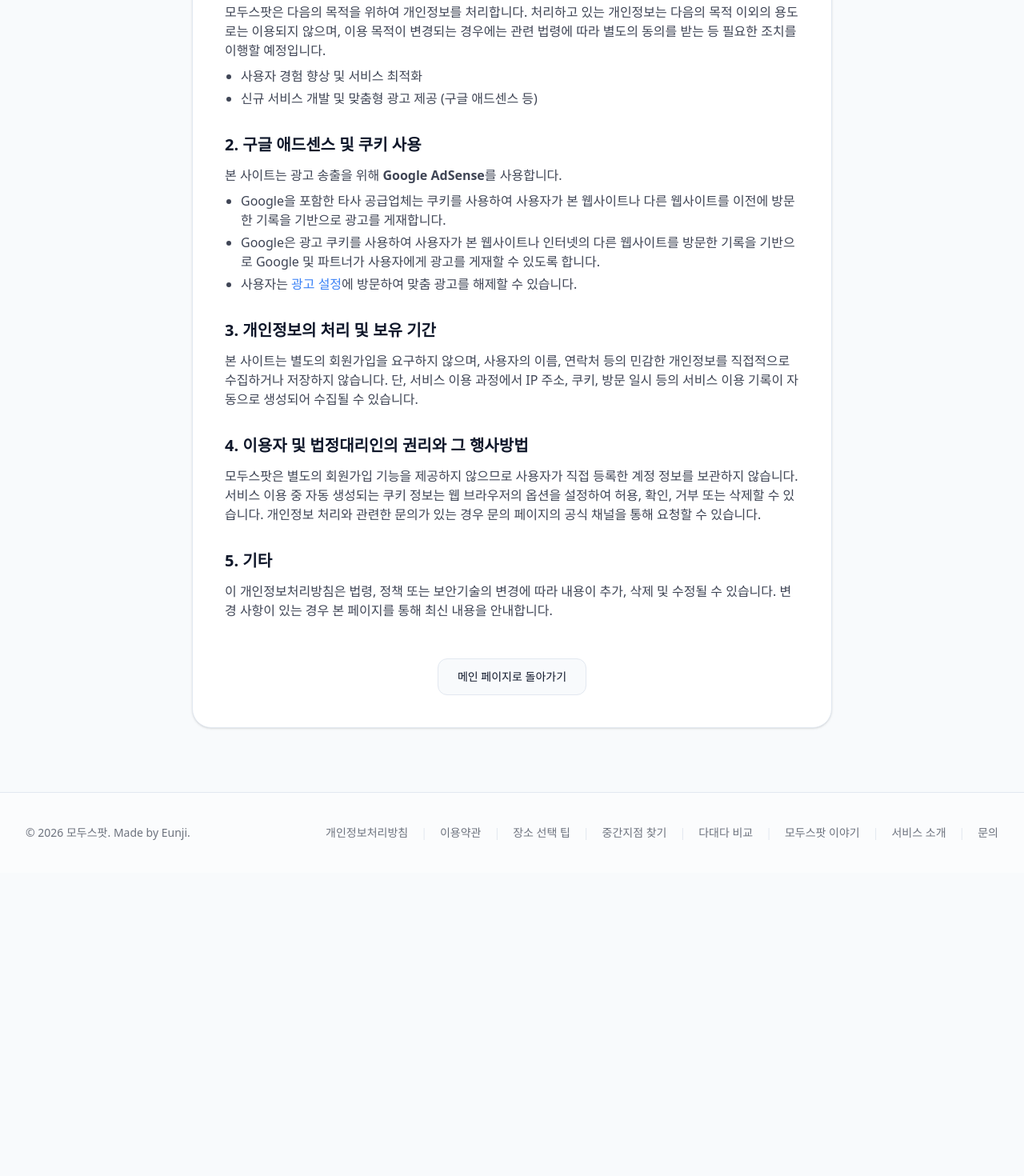
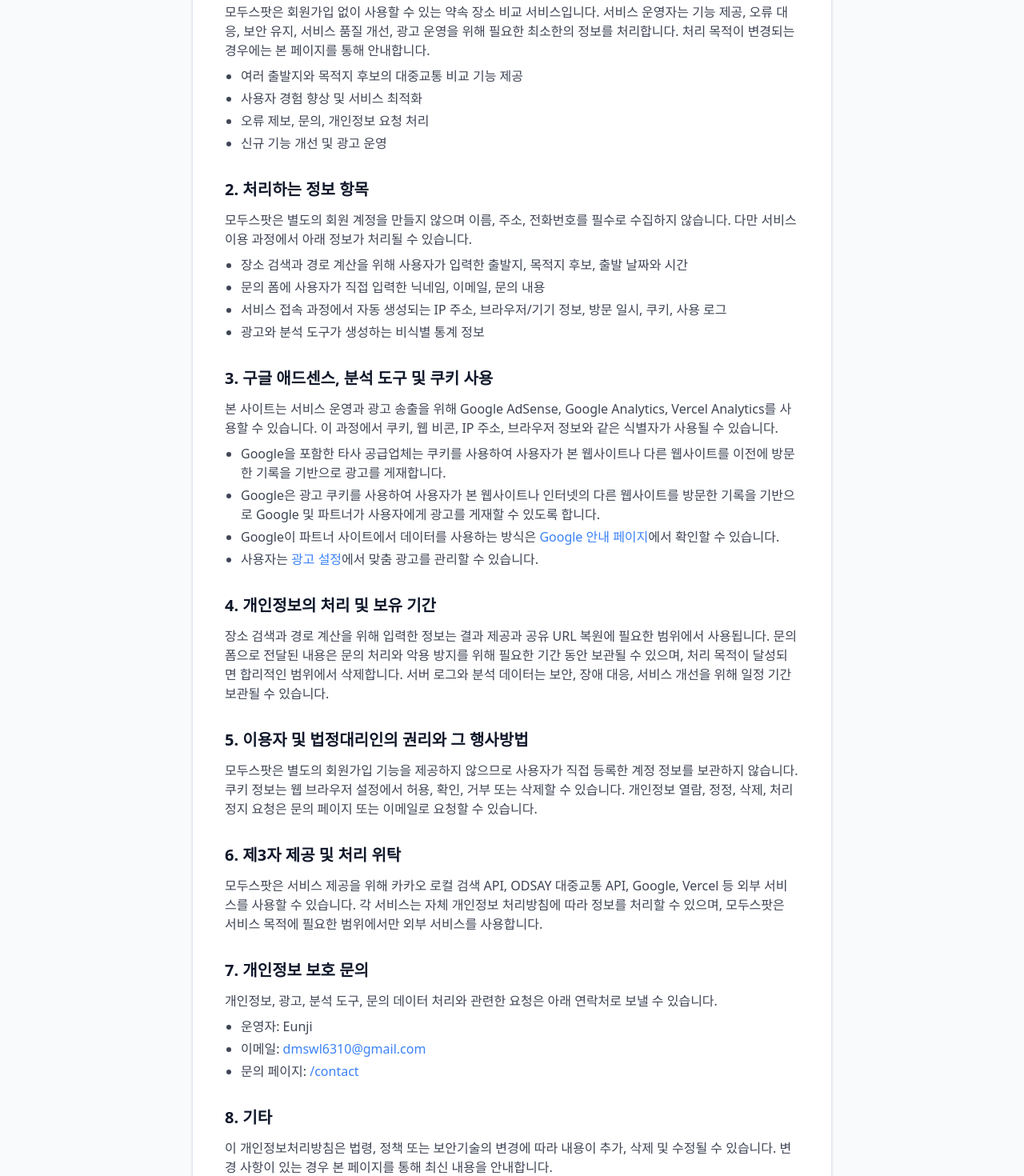
Before and after one commit to dmswl6310/find-service, a Next.js app: page /privacy in a window 1280 px wide. Shown: the part 320-1790 px from the top of the page at 80% size. Before the commit the page ends 1411 px from the top, so only its background shows below. Built offline with nearby package versions, Linux system fonts and the light colour scheme; no server answers.

Commit message:
docs(policy): 개인정보와 이용약관 상세화
Ultraworked with [Sisyphus](https://github.com/code-yeongyu/oh-my-openagent)

Co-authored-by: Sisyphus <clio-agent@sisyphuslabs.ai>

```diff
--- a/app/privacy/page.tsx
+++ b/app/privacy/page.tsx
@@ -1,8 +1,12 @@
+import type { Metadata } from "next";
 import Link from "next/link";
 
-export const metadata = {
+export const metadata: Metadata = {
   title: "개인정보처리방침 | 모두스팟",
-  description: "모두스팟 서비스의 개인정보처리방침입니다.",
+  description: "모두스팟의 개인정보 수집 항목, 분석·광고 도구, 문의 처리, 보유 기간과 이용자 권리를 안내합니다.",
+  alternates: {
+    canonical: "/privacy",
+  },
 };
 
 export default function PrivacyPage() {
@@ -14,7 +18,7 @@
             개인정보처리방침
           </h1>
           <p className="text-sm text-foreground/50">
-            마지막 업데이트: 2026년 4월 28일
+            마지막 업데이트: 2026년 5월 14일
           </p>
         </header>
 
@@ -22,42 +26,91 @@
           <div>
             <h2 className="text-xl font-bold text-foreground mb-3">1. 개인정보의 처리 목적</h2>
             <p>
-              모두스팟은 다음의 목적을 위하여 개인정보를 처리합니다. 처리하고 있는 개인정보는 다음의 목적 이외의 용도로는 이용되지 않으며, 이용 목적이 변경되는 경우에는 관련 법령에 따라 별도의 동의를 받는 등 필요한 조치를 이행할 예정입니다.
+              모두스팟은 회원가입 없이 사용할 수 있는 약속 장소 비교 서비스입니다. 서비스 운영자는
+              기능 제공, 오류 대응, 보안 유지, 서비스 품질 개선, 광고 운영을 위해 필요한 최소한의
+              정보를 처리합니다. 처리 목적이 변경되는 경우에는 본 페이지를 통해 안내합니다.
             </p>
             <ul className="list-disc pl-5 mt-2 space-y-1">
+              <li>여러 출발지와 목적지 후보의 대중교통 비교 기능 제공</li>
               <li>사용자 경험 향상 및 서비스 최적화</li>
-              <li>신규 서비스 개발 및 맞춤형 광고 제공 (구글 애드센스 등)</li>
+              <li>오류 제보, 문의, 개인정보 요청 처리</li>
+              <li>신규 기능 개선 및 광고 운영</li>
             </ul>
           </div>
 
           <div>
-            <h2 className="text-xl font-bold text-foreground mb-3">2. 구글 애드센스 및 쿠키 사용</h2>
+            <h2 className="text-xl font-bold text-foreground mb-3">2. 처리하는 정보 항목</h2>
             <p>
-              본 사이트는 광고 송출을 위해 <strong>Google AdSense</strong>를 사용합니다.
+              모두스팟은 별도의 회원 계정을 만들지 않으며 이름, 주소, 전화번호를 필수로
+              수집하지 않습니다. 다만 서비스 이용 과정에서 아래 정보가 처리될 수 있습니다.
+            </p>
+            <ul className="list-disc pl-5 mt-2 space-y-1">
+              <li>장소 검색과 경로 계산을 위해 사용자가 입력한 출발지, 목적지 후보, 출발 날짜와 시간</li>
+              <li>문의 폼에 사용자가 직접 입력한 닉네임, 이메일, 문의 내용</li>
+              <li>서비스 접속 과정에서 자동 생성되는 IP 주소, 브라우저/기기 정보, 방문 일시, 쿠키, 사용 로그</li>
+              <li>광고와 분석 도구가 생성하는 비식별 통계 정보</li>
+            </ul>
+          </div>
+
+          <div>
+            <h2 className="text-xl font-bold text-foreground mb-3">3. 구글 애드센스, 분석 도구 및 쿠키 사용</h2>
+            <p>
+              본 사이트는 서비스 운영과 광고 송출을 위해 Google AdSense, Google Analytics,
+              Vercel Analytics를 사용할 수 있습니다. 이 과정에서 쿠키, 웹 비콘, IP 주소,
+              브라우저 정보와 같은 식별자가 사용될 수 있습니다.
             </p>
             <ul className="list-disc pl-5 mt-2 space-y-1">
               <li>Google을 포함한 타사 공급업체는 쿠키를 사용하여 사용자가 본 웹사이트나 다른 웹사이트를 이전에 방문한 기록을 기반으로 광고를 게재합니다.</li>
               <li>Google은 광고 쿠키를 사용하여 사용자가 본 웹사이트나 인터넷의 다른 웹사이트를 방문한 기록을 기반으로 Google 및 파트너가 사용자에게 광고를 게재할 수 있도록 합니다.</li>
-              <li>사용자는 <a href="https://myadcenter.google.com/" target="_blank" rel="noopener noreferrer" className="text-primary hover:underline">광고 설정</a>에 방문하여 맞춤 광고를 해제할 수 있습니다.</li>
+              <li>Google이 파트너 사이트에서 데이터를 사용하는 방식은 <a href="https://policies.google.com/technologies/partner-sites" target="_blank" rel="noopener noreferrer" className="text-primary hover:underline">Google 안내 페이지</a>에서 확인할 수 있습니다.</li>
+              <li>사용자는 <a href="https://myadcenter.google.com/" target="_blank" rel="noopener noreferrer" className="text-primary hover:underline">광고 설정</a>에서 맞춤 광고를 관리할 수 있습니다.</li>
             </ul>
           </div>
 
           <div>
-            <h2 className="text-xl font-bold text-foreground mb-3">3. 개인정보의 처리 및 보유 기간</h2>
+            <h2 className="text-xl font-bold text-foreground mb-3">4. 개인정보의 처리 및 보유 기간</h2>
             <p>
-              본 사이트는 별도의 회원가입을 요구하지 않으며, 사용자의 이름, 연락처 등의 민감한 개인정보를 직접적으로 수집하거나 저장하지 않습니다. 단, 서비스 이용 과정에서 IP 주소, 쿠키, 방문 일시 등의 서비스 이용 기록이 자동으로 생성되어 수집될 수 있습니다.
+              장소 검색과 경로 계산을 위해 입력한 정보는 결과 제공과 공유 URL 복원에 필요한 범위에서
+              사용됩니다. 문의 폼으로 전달된 내용은 문의 처리와 악용 방지를 위해 필요한 기간 동안
+              보관될 수 있으며, 처리 목적이 달성되면 합리적인 범위에서 삭제합니다. 서버 로그와 분석
+              데이터는 보안, 장애 대응, 서비스 개선을 위해 일정 기간 보관될 수 있습니다.
             </p>
           </div>
 
           <div>
-            <h2 className="text-xl font-bold text-foreground mb-3">4. 이용자 및 법정대리인의 권리와 그 행사방법</h2>
+            <h2 className="text-xl font-bold text-foreground mb-3">5. 이용자 및 법정대리인의 권리와 그 행사방법</h2>
             <p>
-              모두스팟은 별도의 회원가입 기능을 제공하지 않으므로 사용자가 직접 등록한 계정 정보를 보관하지 않습니다. 서비스 이용 중 자동 생성되는 쿠키 정보는 웹 브라우저의 옵션을 설정하여 허용, 확인, 거부 또는 삭제할 수 있습니다. 개인정보 처리와 관련한 문의가 있는 경우 문의 페이지의 공식 채널을 통해 요청할 수 있습니다.
+              모두스팟은 별도의 회원가입 기능을 제공하지 않으므로 사용자가 직접 등록한 계정 정보를
+              보관하지 않습니다. 쿠키 정보는 웹 브라우저 설정에서 허용, 확인, 거부 또는 삭제할 수
+              있습니다. 개인정보 열람, 정정, 삭제, 처리 정지 요청은 문의 페이지 또는 이메일로 요청할
+              수 있습니다.
             </p>
           </div>
 
           <div>
-            <h2 className="text-xl font-bold text-foreground mb-3">5. 기타</h2>
+            <h2 className="text-xl font-bold text-foreground mb-3">6. 제3자 제공 및 처리 위탁</h2>
+            <p>
+              모두스팟은 서비스 제공을 위해 카카오 로컬 검색 API, ODSAY 대중교통 API, Google,
+              Vercel 등 외부 서비스를 사용할 수 있습니다. 각 서비스는 자체 개인정보 처리방침에 따라
+              정보를 처리할 수 있으며, 모두스팟은 서비스 목적에 필요한 범위에서만 외부 서비스를
+              사용합니다.
+            </p>
+          </div>
+
+          <div>
+            <h2 className="text-xl font-bold text-foreground mb-3">7. 개인정보 보호 문의</h2>
+            <p>
+              개인정보, 광고, 분석 도구, 문의 데이터 처리와 관련한 요청은 아래 연락처로 보낼 수 있습니다.
+            </p>
+            <ul className="list-disc pl-5 mt-2 space-y-1">
+              <li>운영자: Eunji</li>
+              <li>이메일: <a href="mailto:dmswl6310@gmail.com" className="text-primary hover:underline">dmswl6310@gmail.com</a></li>
+              <li>문의 페이지: <Link href="/contact" className="text-primary hover:underline">/contact</Link></li>
+            </ul>
+          </div>
+
+          <div>
+            <h2 className="text-xl font-bold text-foreground mb-3">8. 기타</h2>
             <p>
               이 개인정보처리방침은 법령, 정책 또는 보안기술의 변경에 따라 내용이 추가, 삭제 및 수정될 수 있습니다. 변경 사항이 있는 경우 본 페이지를 통해 최신 내용을 안내합니다.
             </p>
--- a/app/terms/page.tsx
+++ b/app/terms/page.tsx
@@ -1,8 +1,12 @@
+import type { Metadata } from "next";
 import Link from "next/link";
 
-export const metadata = {
+export const metadata: Metadata = {
   title: "이용약관 | 모두스팟",
-  description: "모두스팟 서비스의 이용약관입니다.",
+  description: "모두스팟의 대중교통 약속 장소 비교 서비스 이용 조건, 데이터 한계, 금지 행위와 문의 절차를 안내합니다.",
+  alternates: {
+    canonical: "/terms",
+  },
 };
 
 export default function TermsPage() {
@@ -14,7 +18,7 @@
             이용약관
           </h1>
           <p className="text-sm text-foreground/50">
-            마지막 업데이트: 2026년 4월 28일
+            마지막 업데이트: 2026년 5월 14일
           </p>
         </header>
 
@@ -23,6 +27,10 @@
             <h2 className="text-xl font-bold text-foreground mb-3">제1조 (목적)</h2>
             <p>
               본 약관은 모두스팟이 제공하는 제반 서비스의 이용과 관련하여 웹사이트와 이용자의 권리, 의무 및 책임사항, 기타 필요한 사항을 규정함을 목적으로 합니다.
+            </p>
+            <p>
+              모두스팟은 여러 출발지와 여러 목적지 후보의 대중교통 소요시간을 비교해 약속 장소
+              결정을 돕는 무료 웹 서비스입니다.
             </p>
           </div>
 
@@ -43,6 +51,8 @@
             <ul className="list-disc pl-5 mt-2 space-y-1">
               <li>다중 출발지와 목적지 간의 대중교통 경로 비교 정보 제공</li>
               <li>경로 및 소요 시간 시각화 서비스</li>
+              <li>공유 URL을 통한 동일 조건 재확인 기능</li>
+              <li>약속 장소 선정과 경로 비교에 관한 안내 콘텐츠 제공</li>
               <li>기타 웹사이트가 정하는 서비스</li>
             </ul>
             <p className="mt-4 text-sm text-foreground/60 italic">
@@ -51,7 +61,27 @@
           </div>
 
           <div>
-            <h2 className="text-xl font-bold text-foreground mb-3">제4조 (면책 조항)</h2>
+            <h2 className="text-xl font-bold text-foreground mb-3">제4조 (이용자의 의무 및 금지 행위)</h2>
+            <ul className="list-decimal pl-5 space-y-2">
+              <li>이용자는 서비스의 정상적인 운영을 방해하는 자동화 요청, 과도한 반복 요청, 비정상적인 접근을 해서는 안 됩니다.</li>
+              <li>이용자는 타인의 권리를 침해하거나 불법적 목적을 위해 서비스를 사용해서는 안 됩니다.</li>
+              <li>문의 기능을 이용할 때 광고, 스팸, 악성 링크, 허위 정보를 전송해서는 안 됩니다.</li>
+              <li>공유 URL을 사용할 때 민감한 개인정보나 타인의 사적 주소를 불필요하게 포함하지 않도록 주의해야 합니다.</li>
+            </ul>
+          </div>
+
+          <div>
+            <h2 className="text-xl font-bold text-foreground mb-3">제5조 (데이터와 결과의 한계)</h2>
+            <p>
+              모두스팟의 경로 결과는 카카오 로컬 검색 API와 ODSAY 대중교통 API 등 외부 데이터에
+              기반한 참고 정보입니다. 실제 배차, 교통 상황, 도보 환경, 운영 시간, 장애나 점검에
+              따라 결과가 달라질 수 있습니다. 이용자는 최종 이동 전 공식 교통수단과 장소 정보를
+              확인해야 합니다.
+            </p>
+          </div>
+
+          <div>
+            <h2 className="text-xl font-bold text-foreground mb-3">제6조 (면책 조항)</h2>
             <ul className="list-decimal pl-5 space-y-2">
               <li>웹사이트는 천재지변, 서비스 점검, 외부 API 오류 등 불가항력적인 사유로 인해 서비스를 제공할 수 없는 경우 서비스 제공에 관한 책임이 면제됩니다.</li>
               <li>웹사이트는 이용자가 서비스에 게재한 정보, 자료, 사실의 신뢰도, 정확성 등의 내용에 관하여는 책임을 지지 않습니다.</li>
@@ -60,7 +90,20 @@
           </div>
 
           <div>
-            <h2 className="text-xl font-bold text-foreground mb-3">제5조 (기타)</h2>
+            <h2 className="text-xl font-bold text-foreground mb-3">제7조 (문의 및 운영자 연락처)</h2>
+            <p>
+              서비스 오류, 데이터 문제, 개인정보 및 광고 관련 문의는 문의 페이지 또는 이메일로
+              보낼 수 있습니다. 운영자는 접수된 내용을 확인한 뒤 가능한 범위에서 답변합니다.
+            </p>
+            <ul className="list-disc pl-5 mt-2 space-y-1">
+              <li>운영자: Eunji</li>
+              <li>이메일: <a href="mailto:dmswl6310@gmail.com" className="text-primary hover:underline">dmswl6310@gmail.com</a></li>
+              <li>문의 페이지: <Link href="/contact" className="text-primary hover:underline">/contact</Link></li>
+            </ul>
+          </div>
+
+          <div>
+            <h2 className="text-xl font-bold text-foreground mb-3">제8조 (기타)</h2>
             <p>
               본 약관에 명시되지 않은 사항은 관계 법령 및 상관례에 따릅니다.
             </p>
```
